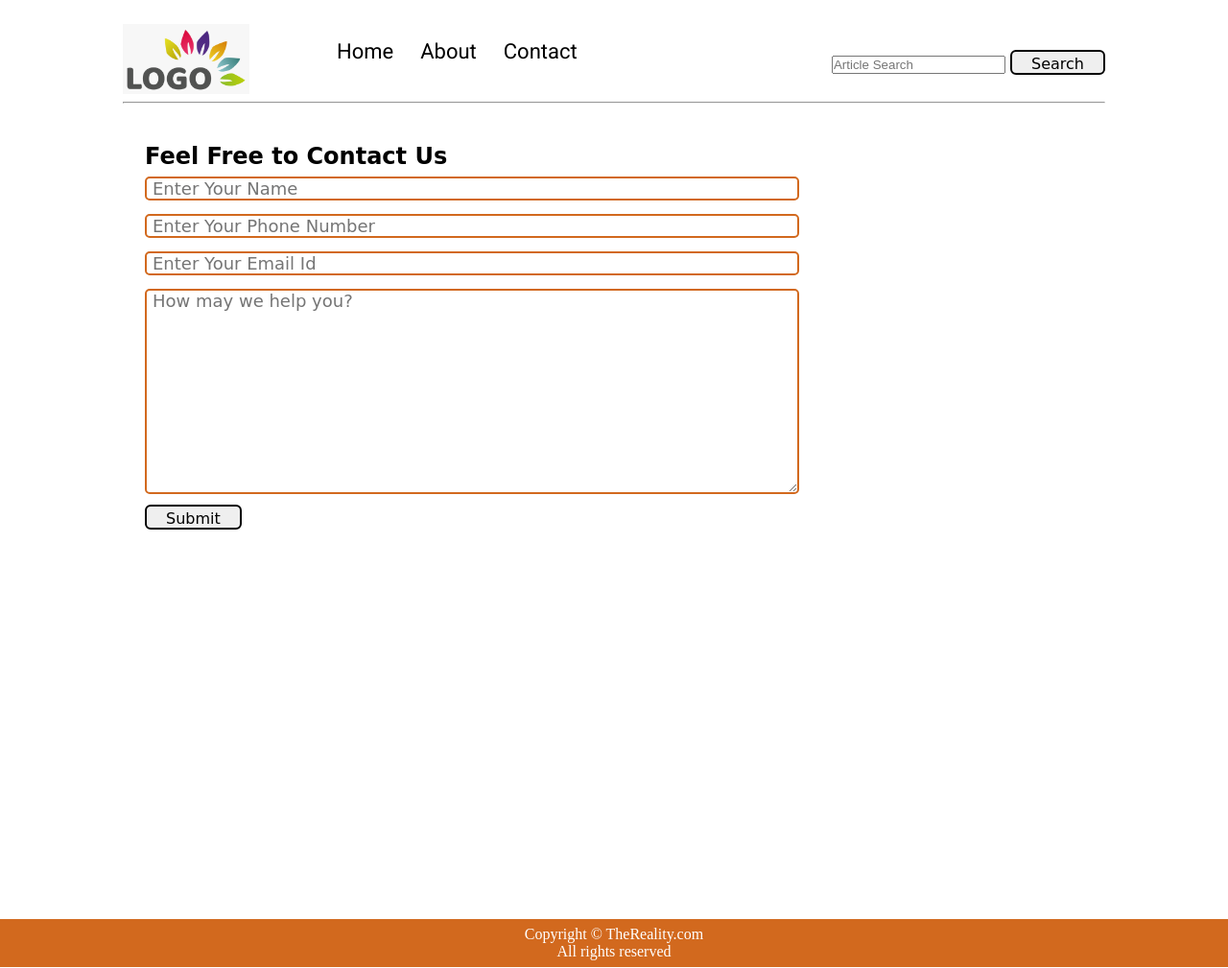
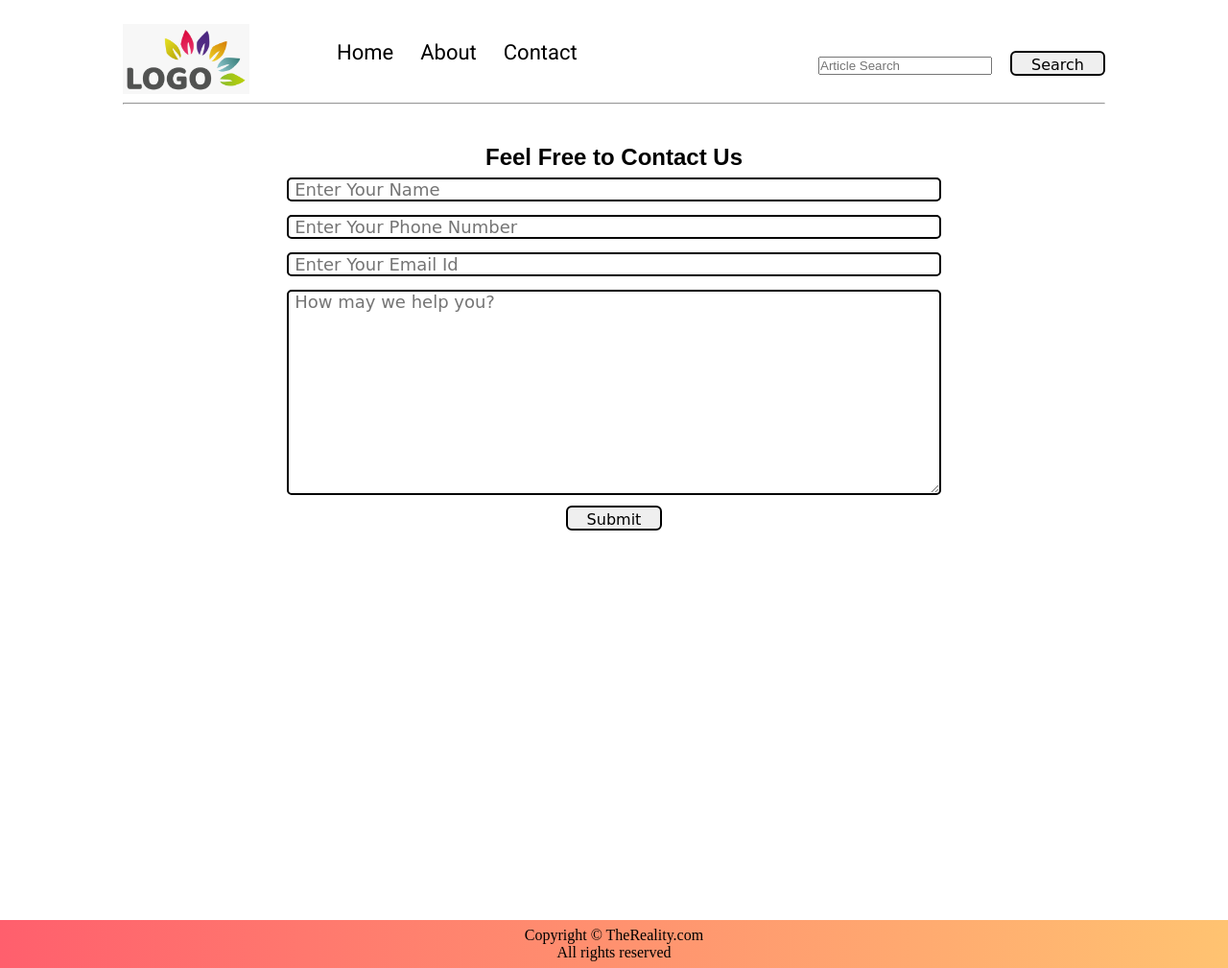
Before and after one commit to Azhad56/TheReality, a plain HTML site: page contact.html in a window 1280 px wide. Shown: the whole page at 96% size. Drawn offline with Linux system fonts and the light colour scheme; a web font is replaced by a local one.

Commit message:
Modified the website with the help of mentor

```diff
--- a/contact.html
+++ b/contact.html
@@ -38,7 +38,7 @@
     </div>
 
     <div class="contact-content font1 max-width-1 m-auto">
-        <div class="max-width-1 m-auto mx-1">
+        <div class="max-width-1 m-auto mx-1 center">
             <h2>Feel Free to Contact Us</h2>
             <div class="contact-form">
                 <div class="form-box">
--- a/css/contact.css
+++ b/css/contact.css
@@ -8,12 +8,12 @@
 
 .contact-content::after {
     content: "";
-    background-image: url("../img/11.svg");
+    background-image: url("../img/home.jpg");
     position: absolute;
     top: 0;
     width: 100%;
     height: inherit;
-    opacity: 0.15;
+    opacity: 0.2;
     border-radius: 12px;
     z-index: -1;
 }
--- a/css/style.css
+++ b/css/style.css
@@ -5,7 +5,6 @@
 
 .navigation {
     margin-top: 25px;
-    font-family: var(--font1);
     /* height: 74px;  */
     display: flex;
     justify-content: space-between;
@@ -46,6 +45,10 @@
     font-weight: bolder;
 }
 
+.nav-right form input {
+    margin-right: 15px;
+}
+
 .content {
     height: 100%;
     display: flex;
@@ -65,7 +68,6 @@
 }
 
 .content-left {
-    font-family: var(--font1);
     display: flex;
     flex-direction: column;
     justify-content: center;
@@ -129,14 +131,16 @@
 
 .footer {
     height: 50px;
-    background-color: var(--main-bg-color);
+    background: #ff5f6d;
+    background: -webkit-linear-gradient(to right, #ff5f6d, #ffc371);
+    background: linear-gradient(to right, #ff5f6d, #ffc371);
     display: flex;
     align-items: center;
     justify-content: center;
-    color: white;
+    color: black;
     flex-direction: column;
 }
 
 .footer a {
-    color: white;
+    color: black;
 }
--- a/css/utils.css
+++ b/css/utils.css
@@ -10,7 +10,7 @@
 }
 
 .font1 {
-    font-family: var(--font1);
+    font-family: Arial, Helvetica, sans-serif;
 }
 
 .font2 {
@@ -72,6 +72,6 @@ textarea {
     margin: 7px 0;
     font-size: 18px;
     font-family: var(--font1);
-    border: 2px solid var(--main-bg-color);
+    border: 2px solid black;
     border-radius: 5px;
 }
```
Also changed, not shown: index.html (+2 -2 lines).
